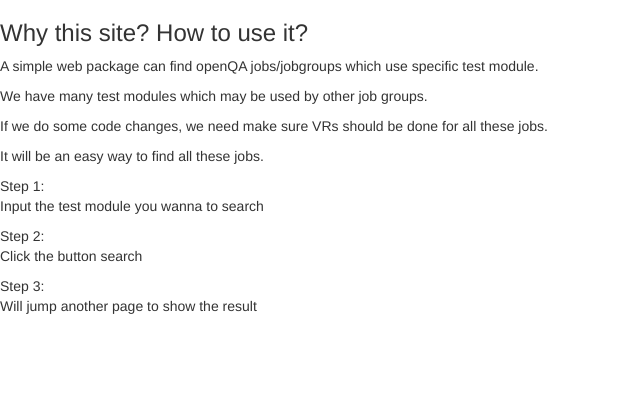
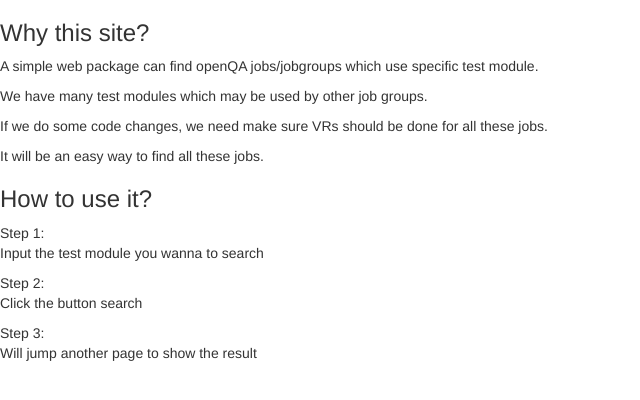
Before and after one commit to RoyCai7/HWPP, a Django app: page /search_module/ in a window 1280 px wide. Shown: the part 54-454 px from the top of the page, without its empty margins (0-640 px from the left). Run offline with Django 3.2, Linux system fonts and the light colour scheme; some libraries are stand-ins or nearby versions.

Commit message:
Developing

```diff
--- a/templates/search_module.html
+++ b/templates/search_module.html
@@ -71,7 +71,7 @@
     <div class="three-boxes-left">
         <div class="three-boxes-left-top">
             <div class="three-boxes-left-header">
-                <h3 class="t1-heading-2">Why this site? How to use it?</h3>
+                <h3 class="t1-heading-2">Why this site?</h3>
             </div>
             <div class="three-boxes-subheader">
                 <p>A simple web package can find openQA jobs/jobgroups which use specific test module.</p>
@@ -83,6 +83,9 @@
         <div class="three-boxes-img"></div>
     </div>
     <div class="three-boxes-right">
+        <div class="three-boxes-left-header">
+            <h3 class="t1-heading-2">How to use it?</h3>
+        </div>
         <div class="three-boxes-right-wrapper">
             <div class="three-boxes-right-num">
                 <div class="three-boxes-right-num-border"></div>
```
